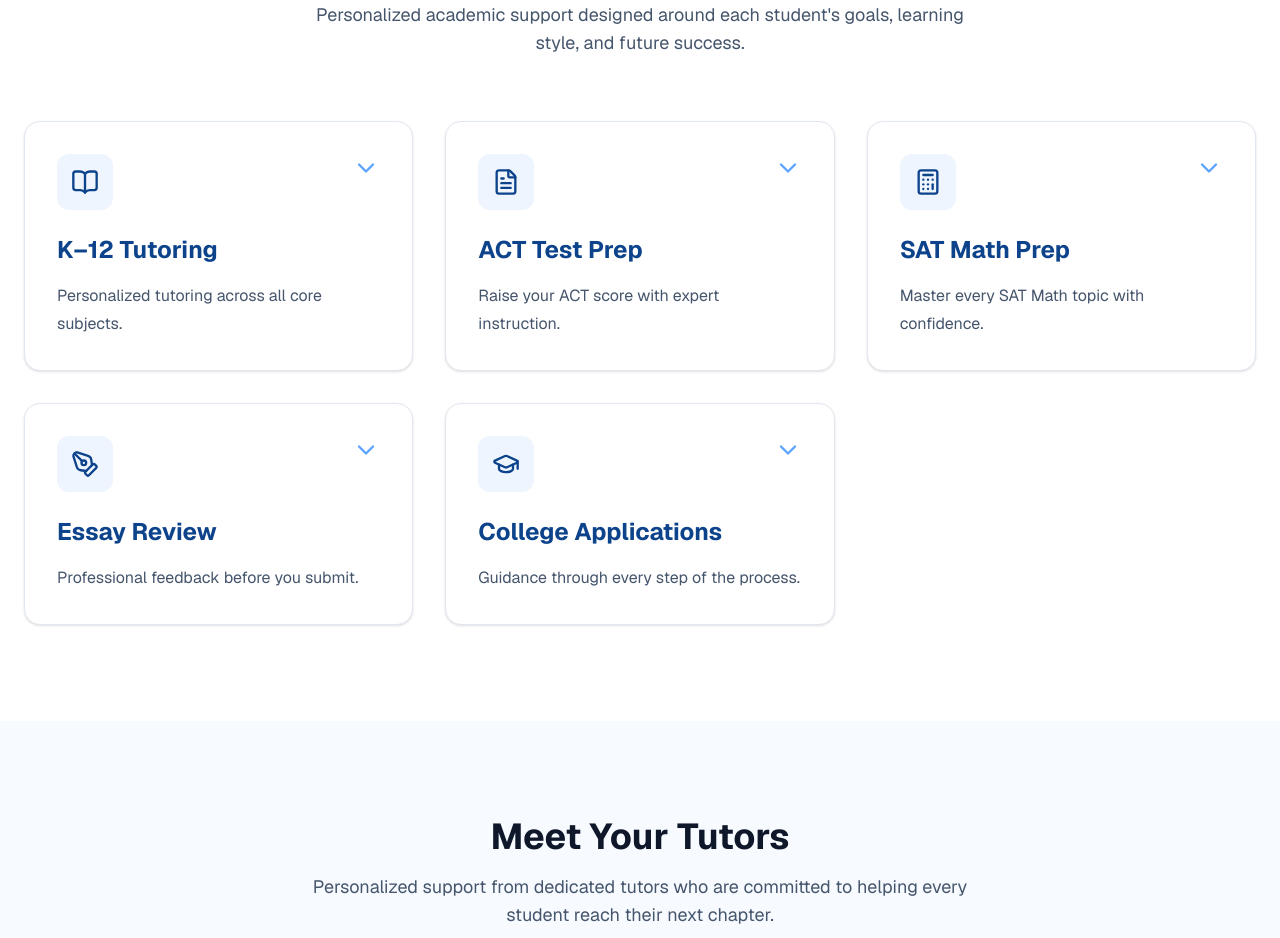
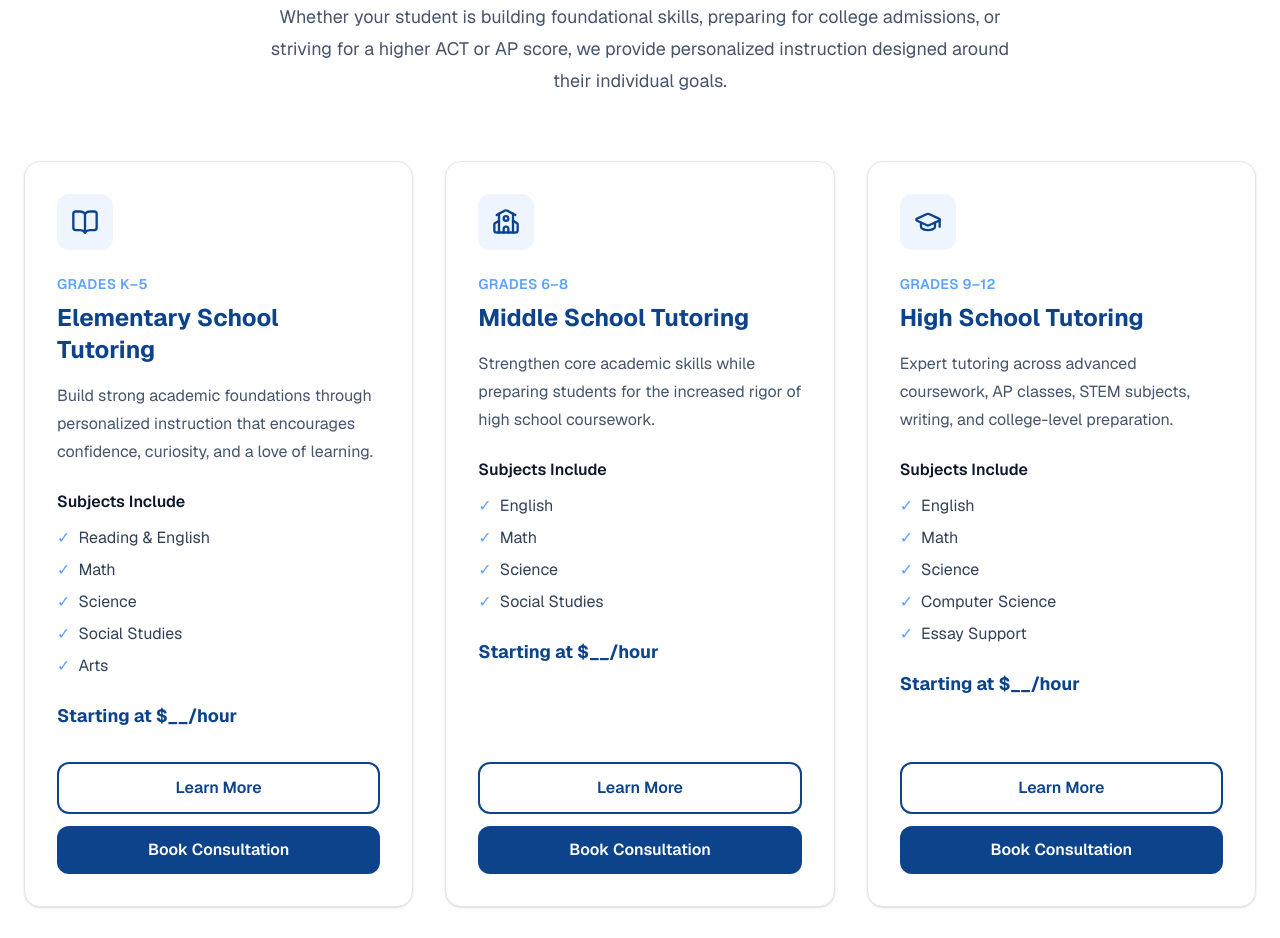
Before and after one commit to yaalinilakhani/next-chapter-learning, a Next.js app: page / in a window 1280 px wide. Shown: the part 920-1858 px from the top of the page. Built offline with nearby package versions, Linux system fonts and the light colour scheme.

Commit message:
Fixed services

```diff
--- a/components/Services.tsx
+++ b/components/Services.tsx
@@ -1,189 +1,178 @@
-"use client";
-
-import { useState } from "react";
 import {
   BookOpen,
+  School,
+  GraduationCap,
   FileText,
- Calculator,
-  PenTool,
-  GraduationCap,
-  ChevronDown,
+  Compass,
 } from "lucide-react";
 
 const services = [
   {
-    title: "K–12 Tutoring",
-    short: "Personalized tutoring across all core subjects.",
-    details:
-      "One-on-one tutoring designed around each student's learning style and academic goals. Available for elementary, middle, and high school students.",
-    features: [
+    title: "Elementary School Tutoring",
+    grades: "Grades K–5",
+    description:
+      "Build strong academic foundations through personalized instruction that encourages confidence, curiosity, and a love of learning.",
+    subjects: [
+      "Reading & English",
       "Math",
       "Science",
-      "English",
-      "Homework Help",
-      "Study Skills",
+      "Social Studies",
+      "Arts",
     ],
     price: "Starting at $__/hour",
     icon: BookOpen,
+    href: "/services/elementary",
   },
   {
-    title: "ACT Test Prep",
-    short: "Raise your ACT score with expert instruction.",
-    details:
-      "Comprehensive ACT preparation focused on both content mastery and proven testing strategies.",
-    features: [
+    title: "Middle School Tutoring",
+    grades: "Grades 6–8",
+    description:
+      "Strengthen core academic skills while preparing students for the increased rigor of high school coursework.",
+    subjects: [
       "English",
       "Math",
-      "Reading",
       "Science",
-      "Practice Exams",
+      "Social Studies",
     ],
     price: "Starting at $__/hour",
-    icon: FileText,
+    icon: School,
+    href: "/services/middle-school",
   },
   {
-    title: "SAT Math Prep",
-    short: "Master every SAT Math topic with confidence.",
-    details:
-      "Personalized SAT Math tutoring covering every section of the exam using official-style questions.",
-    features: [
-      "Algebra",
-      "Geometry",
-      "Advanced Math",
-      "Problem Solving",
-      "Practice Tests",
-    ],
-    price: "Starting at $__/hour",
-    icon: Calculator,
-  },
-  {
-    title: "Essay Review",
-    short: "Professional feedback before you submit.",
-    details:
-      "Detailed revisions to strengthen grammar, organization, clarity, and overall impact.",
-    features: [
-      "Grammar",
-      "Structure",
-      "Clarity",
-      "Feedback",
-      "Suggestions",
-    ],
-    price: "Starting at $__/essay",
-    icon: PenTool,
-  },
-  {
-    title: "College Applications",
-    short: "Guidance through every step of the process.",
-    details:
-      "Support with applications, essays, extracurricular descriptions, and admissions strategy.",
-    features: [
-      "Common App",
-      "Essay Planning",
-      "Activity List",
-      "Application Review",
-      "College Strategy",
+    title: "High School Tutoring",
+    grades: "Grades 9–12",
+    description:
+      "Expert tutoring across advanced coursework, AP classes, STEM subjects, writing, and college-level preparation.",
+    subjects: [
+      "English",
+      "Math",
+      "Science",
+      "Computer Science",
+      "Essay Support",
     ],
     price: "Starting at $__/hour",
     icon: GraduationCap,
+    href: "/services/high-school",
+  },
+  {
+    title: "Test Preparation",
+    grades: "ACT • SAT • AP Exams",
+    description:
+      "Targeted preparation designed around each student's strengths, weaknesses, and testing goals.",
+    subjects: [
+      "ACT",
+      "SAT Math",
+      "AP Biology",
+      "AP Chemistry",
+      "AP Calculus",
+      "AP Computer Science",
+      "AP Physics",
+    ],
+    price: "Customized Programs",
+    icon: FileText,
+    href: "/services/test-prep",
+  },
+  {
+    title: "College Counseling",
+    grades: "Applications & Planning",
+    description:
+      "Comprehensive guidance throughout the college admissions process, from school selection to final submission.",
+    subjects: [
+      "College List",
+      "Applications",
+      "Essays",
+      "Interview Prep",
+      "Application Timeline",
+    ],
+    price: "Customized Packages",
+    icon: Compass,
+    href: "/services/college-counseling",
   },
 ];
 
 export default function Services() {
-  const [openCard, setOpenCard] = useState<number | null>(null);
-
   return (
     <section id="services" className="bg-white py-24">
       <div className="mx-auto max-w-7xl px-6">
+
         <div className="text-center">
           <h2 className="text-4xl font-bold text-slate-900">
             Our Services
           </h2>
 
-          <p className="mx-auto mt-4 max-w-2xl text-lg text-slate-600">
-            Personalized academic support designed around each student's goals,
-            learning style, and future success.
+          <p className="mx-auto mt-4 max-w-3xl text-lg leading-8 text-slate-600">
+            Whether your student is building foundational skills, preparing for
+            college admissions, or striving for a higher ACT or AP score, we
+            provide personalized instruction designed around their individual
+            goals.
           </p>
         </div>
 
-        <div className="mt-16 grid gap-8 md:grid-cols-2 lg:grid-cols-3">
-          {services.map((service, index) => {
+        <div className="mt-16 grid gap-8 md:grid-cols-2 xl:grid-cols-3">
+          {services.map((service) => {
             const Icon = service.icon;
-
-            const isOpen = openCard === index;
 
             return (
               <div
                 key={service.title}
-                onClick={() =>
-                  setOpenCard(isOpen ? null : index)
-                }
-                className="cursor-pointer overflow-hidden rounded-2xl border border-slate-200 bg-white p-8 shadow-sm transition-all duration-300 hover:-translate-y-2 hover:border-[#5CA3FF] hover:shadow-2xl"
+                className="flex h-full flex-col rounded-2xl border border-slate-200 bg-white p-8 shadow-sm transition-all duration-300 hover:-translate-y-2 hover:border-[#5CA3FF] hover:shadow-2xl"
               >
-                {/* Top */}
-                <div className="flex items-start justify-between">
-                  <div
-                    className={`group mb-6 flex h-14 w-14 items-center justify-center rounded-xl bg-[#EEF5FF] transition-all duration-300 hover:bg-[#0D438B] ${
-                        isOpen ? "bg-[#0D438B]" : ""
-                    }`}
-                  >
-                    <Icon
-                      className={`h-7 w-7 transition-all duration-300 group-hover:text-white ${
-                        isOpen ? "text-white" : "text-[#0D438B]"
-                      }`}
-                      strokeWidth={2}
-                    />
-                  </div>
-
-                  <ChevronDown
-                    className={`h-7 w-7 text-[#5CA3FF] transition-all duration-300 group-hover:rotate-180 group-hover:text-[#0D438B] ${
-                        isOpen ? "rotate-180 text-[#0D438B]" : ""
-                    }`}
+                <div className="mb-6 flex h-14 w-14 items-center justify-center rounded-xl bg-[#EEF5FF]">
+                  <Icon
+                    className="h-7 w-7 text-[#0D438B]"
+                    strokeWidth={2}
                   />
                 </div>
 
-                <h3 className="text-2xl font-bold text-[#0D438B]">
+                <span className="text-sm font-semibold uppercase tracking-wide text-[#5CA3FF]">
+                  {service.grades}
+                </span>
+
+                <h3 className="mt-2 text-2xl font-bold text-[#0D438B]">
                   {service.title}
                 </h3>
 
                 <p className="mt-4 leading-7 text-slate-600">
-                  {service.short}
+                  {service.description}
                 </p>
 
-                <div
-                    className={`overflow-hidden transition-all duration-500 ${
-                        isOpen
-                            ? "mt-6 max-h-[600px] opacity-100"
-                            : "max-h-0 opacity-0 group-hover:mt-6 group-hover:max-h-[600px] group-hover:opacity-100"
-                    }`}
-                >
-                  <p className="text-slate-600">
-                    {service.details}
-                  </p>
+                <div className="mt-6">
+                  <h4 className="font-semibold text-slate-900">
+                    Subjects Include
+                  </h4>
 
-                  <ul className="mt-5 space-y-2">
-                    {service.features.map((feature) => (
+                  <ul className="mt-3 space-y-2">
+                    {service.subjects.map((subject) => (
                       <li
-                        key={feature}
+                        key={subject}
                         className="flex items-center gap-2 text-slate-700"
                       >
-                        <span className="font-bold text-[#5CA3FF]">
-                          ✓
-                        </span>
-                        {feature}
+                        <span className="text-[#5CA3FF]">✓</span>
+                        {subject}
                       </li>
                     ))}
                   </ul>
+                </div>
 
-                  <p className="mt-6 text-lg font-bold text-[#0D438B]">
+                <div className="mt-6">
+                  <p className="text-lg font-bold text-[#0D438B]">
                     {service.price}
                   </p>
+                </div>
+
+                <div className="mt-auto flex flex-col gap-3 pt-8">
+                  <a
+                    href={service.href}
+                    className="rounded-xl border-2 border-[#0D438B] px-5 py-3 text-center font-semibold text-[#0D438B] transition hover:bg-[#EEF5FF]"
+                  >
+                    Learn More
+                  </a>
 
                   <a
                     href="https://calendly.com/support-nextchapterlearning/free-consultation"
                     target="_blank"
                     rel="noopener noreferrer"
-                    onClick={(e) => e.stopPropagation()}
-                    className="mt-6 inline-block rounded-xl bg-[#0D438B] px-5 py-3 font-semibold text-white transition hover:bg-[#08356D]"
+                    className="rounded-xl bg-[#0D438B] px-5 py-3 text-center font-semibold text-white transition hover:bg-[#08356D]"
                   >
                     Book Consultation
                   </a>
```
